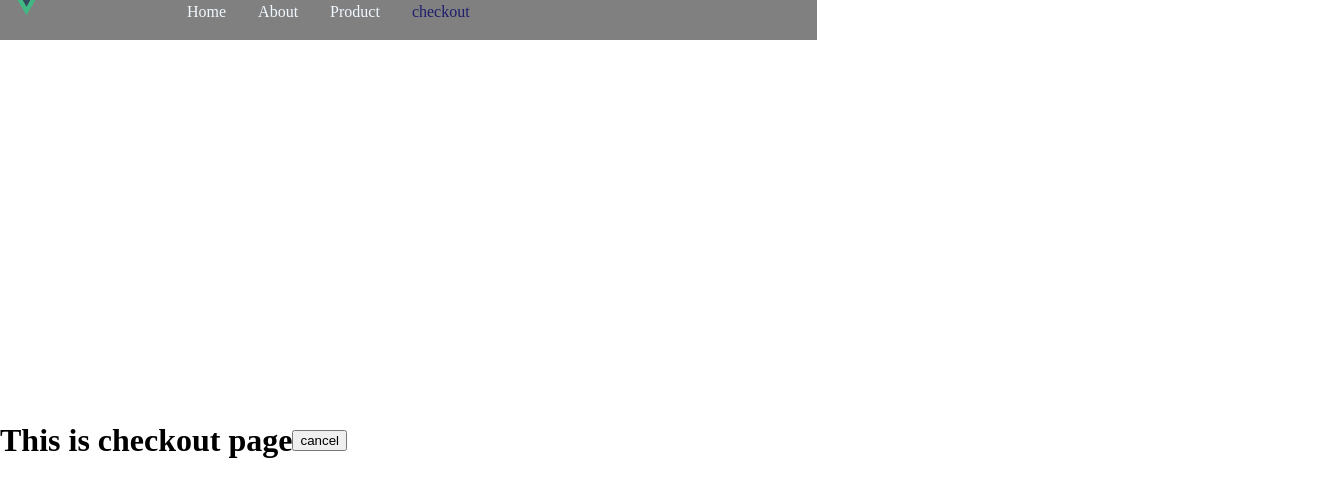
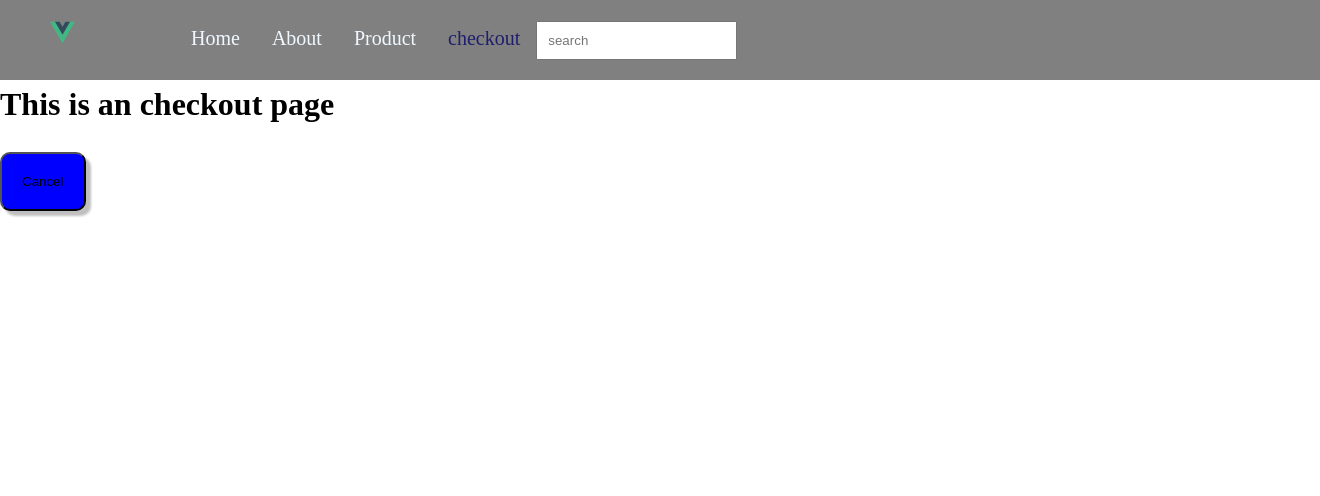
Before and after one commit to KHEANG-LYMENG/IP_E-commerce-Project, a Vue app: page /checkout in a window 1280 px wide. Shown: the top 496 px of the page, 1320 px wide, since content can reach past the window. Built offline with nearby package versions, Linux system fonts and the light colour scheme.

Commit message:
Working on HomePage * Making box for Item * Styling on Box

```diff
--- a/src/App.vue
+++ b/src/App.vue
@@ -11,6 +11,7 @@ import { RouterLink, RouterView } from 'vue-router'
           <RouterLink to="/about">About</RouterLink>
           <RouterLink to="/product">Product</RouterLink>
           <RouterLink to="/checkout">checkout</RouterLink>
+          <input class="search" type="text" placeholder="search">
       </nav>
     <RouterView />
     </div>
@@ -24,11 +25,17 @@ import { RouterLink, RouterView } from 'vue-router'
 *{
   margin: 0;
 }
+.wrapper{
+  width: 100%;
+}
 header {
   line-height: 1.5;
   max-height: 100vh;
 }
-
+.search{
+  flex: 8;
+  padding: 10px;
+}
 .logo {
   padding-left: 30px;
   padding-right: 100px;
@@ -65,7 +72,7 @@ nav a {
 nav a:first-of-type {
   border: 0;
 }
-
+/*
 @media (min-width: 1024px) {
   header {
     display: flex;
@@ -90,5 +97,5 @@ nav a:first-of-type {
     padding: 1rem 0;
     margin-top: 1rem;
   }
-}
+} */
 </style>
--- a/src/router/index.js
+++ b/src/router/index.js
@@ -20,12 +20,12 @@ const router = createRouter({
     {
       path: '/product',
       name: 'product',
-      component: () => import('../views/product.vue')
+      component: () => import('../views/Product.vue')
     },
     {
       path: '/checkout',
       name: 'checkout',
-      component: () => import('../views/checkout.vue')
+      component: () => import('../views/Checkout.vue')
     }
   ]
 })
--- a/src/views/HomeView.vue
+++ b/src/views/HomeView.vue
@@ -1,16 +1,99 @@
 <template>
   <body>
+    <div class="padding-top"></div>
+    <div class="wrapper">
+      <div class="feature-box">
+        <div class="picture">
+          <img src="../assets/images/download.png" alt="">
+        </div>
+        <div class="text">
+          <h2>Grey Style T-shirt</h2>
+          <p>best nylon quality selected</p><br><br>
+          <h2>Price : <span style="color: red;">$10:00</span></h2><br><br><br>
+          <button class="btn">Add to cart</button>
+        </div>
+      </div>
 
+  <!--1st row box section-->
+      <div class="padding-top"></div>
+      <div class="box-block">
+        <div class="box">
+          <div class="padding-box"></div>
+          <div class="shirt"></div>
+          <h2 class="shirt-name">Shirt</h2><br>
+          <div class="shirt-price">
+            <h3>Price: <span>$10.00</span></h3>
+          </div>
+        </div>
+        <div class="padding-left"></div>
+        <div class="box">
+          <div class="padding-box"></div>
+          <div class="shirt"></div>
+          <h2 class="shirt-name">Shirt</h2><br>
+          <div class="shirt-price">
+            <h3>Price: <span>$10.00</span></h3>
+          </div>
+        </div>
+        <div class="padding-left"></div>
+        <div class="box">
+          <div class="padding-box"></div>
+          <div class="shirt"></div>
+          <h2 class="shirt-name">Shirt</h2><br>
+          <div class="shirt-price">
+            <h3>Price: <span>$10.00</span></h3>
+          </div>
+        </div>
+        <div class="padding-left"></div>
+        <div class="box">
+          <div class="padding-box"></div>
+          <div class="shirt"></div>
+          <h2 class="shirt-name">Shirt</h2><br>
+          <div class="shirt-price">
+            <h3>Price: <span>$10.00</span></h3>
+          </div>
+        </div>
+      </div>
 
-    <div class="feature-box">
-      <div class="picture">
-        <img src="../assets/images/download." alt="">
+  <!--2nd row box section-->
+      <div class="padding-top"></div>
+      <div class="box-block">
+        <div class="box">
+          <div class="padding-box"></div>
+          <div class="shirt"></div>
+          <h2 class="shirt-name">Shirt</h2><br>
+          <div class="shirt-price">
+            <h3>Price: <span>$10.00</span></h3>
+          </div>
+        </div>
+        <div class="padding-left"></div>
+        <div class="box">
+          <div class="padding-box"></div>
+          <div class="shirt"></div>
+          <h2 class="shirt-name">Shirt</h2><br>
+          <div class="shirt-price">
+            <h3>Price: <span>$10.00</span></h3>
+          </div>
+        </div>
+        <div class="padding-left"></div>
+        <div class="box">
+          <div class="padding-box"></div>
+          <div class="shirt"></div>
+          <h2 class="shirt-name">Shirt</h2><br>
+          <div class="shirt-price">
+            <h3>Price: <span>$10.00</span></h3>
+          </div>
+        </div>
+        <div class="padding-left"></div>
+        <div class="box">
+          <div class="padding-box"></div>
+          <div class="shirt"></div>
+          <h2 class="shirt-name">Shirt</h2><br>
+          <div class="shirt-price">
+            <h3>Price: <span>$10.00</span></h3>
+          </div>
+        </div>
       </div>
-      <div class="text">
-        <h2>Grey Style T-shirt</h2>
-        <p>best nylon quality selected</p><br><br>
-        <h2>Price : $10:00</h2>
-      </div>
+
     </div>
   </body>
 </template>
@@ -19,30 +102,80 @@
 *{
   margin: 0;
 }
+.padding-left{
+  padding-left: 10px;
+}
+.padding-box{
+  padding-top: 20px;
+}
+.box-block{
+  display: flex;
+  }
+.box{
+  background-color: gainsboro;
+  width: 25%;
+  height: 300px;
+  border-radius: 10px;
+}
+.box>h2{
+  text-align: center;
+}
+.shirt{
+  background-color: antiquewhite;
+  margin: auto;
+  width: 80%;
+  height: 60%;
+}
+.shirt-price{
+  padding-left: 20px;
+}
+
+button{
+  border-radius: 10px;
+  padding: 20px;
+  color: whit;
+  background-color: blue;
+  filter: drop-shadow(5px 5px 1px rgba(0, 0, 0, 0.25));
+
+}
 body{
+  margin: auto;
+  width: 100%;
   background-color: white;
 }
+.padding-top{
+  padding-top: 30px;
+}
+.wrapper{
+  margin: auto;
+  width: 90%;
+}
 .feature-box{
-  box-shadow: 0 0 50px skyblue;
+  box-shadow: 0 0 30px ;
   align-content: center;
   background-color: gainsboro;
-  width: 80%;
-  height: 200px;
-  margin: 30px;
+  width: 100%;
+  height: 400px;
   display: flex;
   border-radius: 10px;
 }
+.text{
+  padding: 40px;
+}
 .picture{
-  margin: 10px;
   width: 50%;
-  height: 50%;
+}
+img{
+  margin: 40px;
+  width: 300px;
+  height: 300px;
 }
 /* .price{
   display: flex;
 } */
 
 @media (min-width: 1024px) {
-  .about {
+  .home {
     min-height: 100vh;
     display: flex;
     align-items: center;
--- a/src/views/checkout.vue
+++ b/src/views/checkout.vue
@@ -1,17 +1,15 @@
 <template>
-  <div class="about">
-    <h1>This is checkout page</h1>
-    <br><br>
-    <button>cancel</button>
+  <div class="checkout">
+    <h1>This is an checkout page</h1>
+    <br />
+    <button @click="$emit('cancel')">Cancel</button>
   </div>
 </template>
 
 <style>
 @media (min-width: 1024px) {
-  .about {
+  .checkout {
     min-height: 100vh;
-    display: flex;
-    align-items: center;
   }
 }
 </style>
--- a/src/views/index.vue
+++ b/src/views/index.vue
@@ -11,3 +11,34 @@
     <RouterView />
   </header>
 </template>
+
+<style scoped>
+  nav {
+    padding: 20px;
+    color: rgb(30, 30, 109);
+    background-color: grey;
+    width: 100%;
+    font-size: 20px;
+    text-align: start;
+  }
+
+  nav a.router-link-exact-active {
+    color: var(--color-text);
+  }
+
+  nav a.router-link-exact-active:hover {
+    background-color: transparent;
+  }
+
+  nav a {
+    color: aliceblue;
+    text-decoration: none;
+    display: inline-block;
+    padding: 0 1rem;
+    border-left: 1px solid var(--color-border);
+  }
+
+  nav a:first-of-type {
+    border: 0;
+  }
+</style>
```
